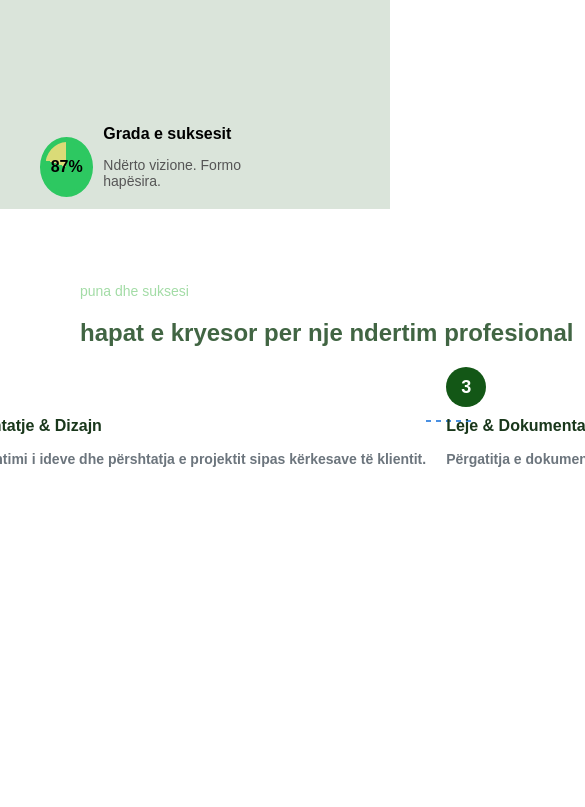
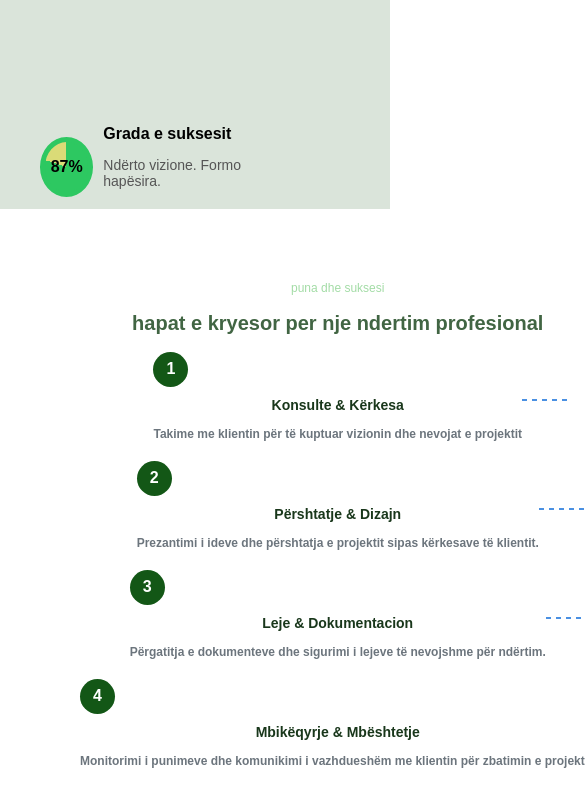
Before and after one commit to argjendaa/arraprojekt, a plain HTML site: page index.html in a window 390 px wide. Shown: the part 4339-5146 px from the top of the page, 585 px wide, since content can reach past the window. Before the commit the page ends 4871 px from the top, so only its background shows below. Drawn offline with Linux system fonts and the light colour scheme.

Commit message:
Update stylee.css

```diff
--- a/stylee.css
+++ b/stylee.css
@@ -694,4 +694,36 @@ label.logo span
         width: 80%;
         margin: 20px auto;
     }
+.opsionet p {
+        font-size: 12px;
+        text-align: center;
+    }
+
+    .opsionet h2 {
+        font-size: 20px;
+        text-align: center;
+    }
+
+    .steps {
+        flex-direction: column;
+        gap: 15px;
+    }
+
+    .step {
+        text-align: center;
+    }
+
+    .step-number {
+        width: 35px;
+        height: 35px;
+        font-size: 16px;
+    }
+
+    .step h3 {
+        font-size: 14px;
+    }
+
+    .step p {
+        font-size: 12px;
+    }
 }
```
